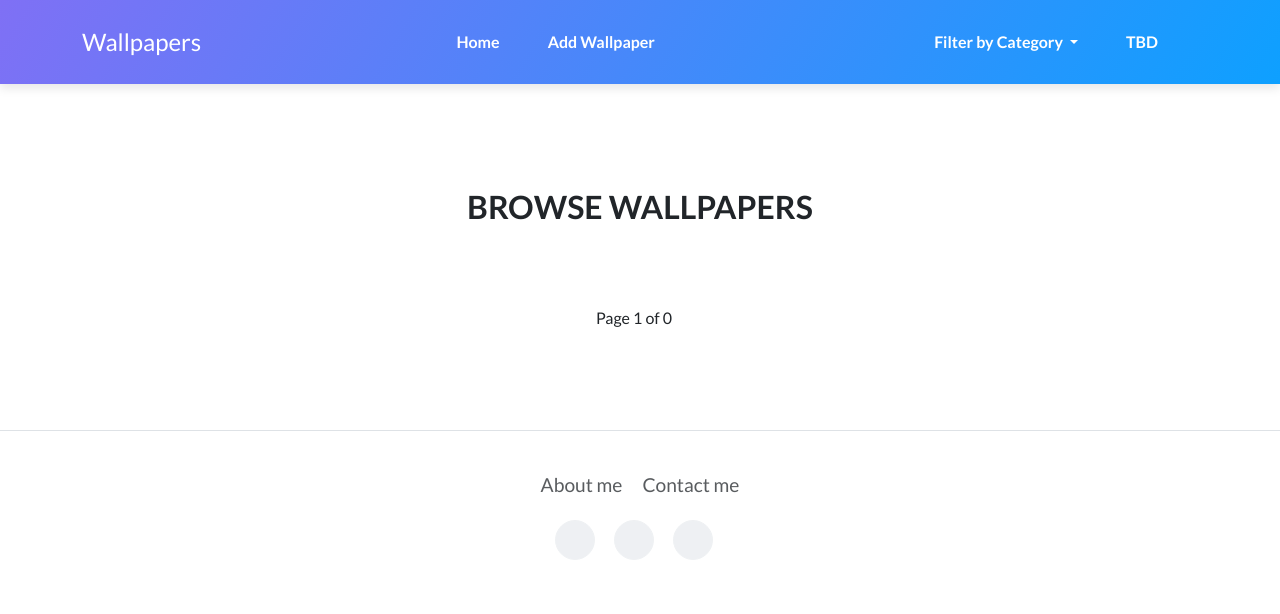
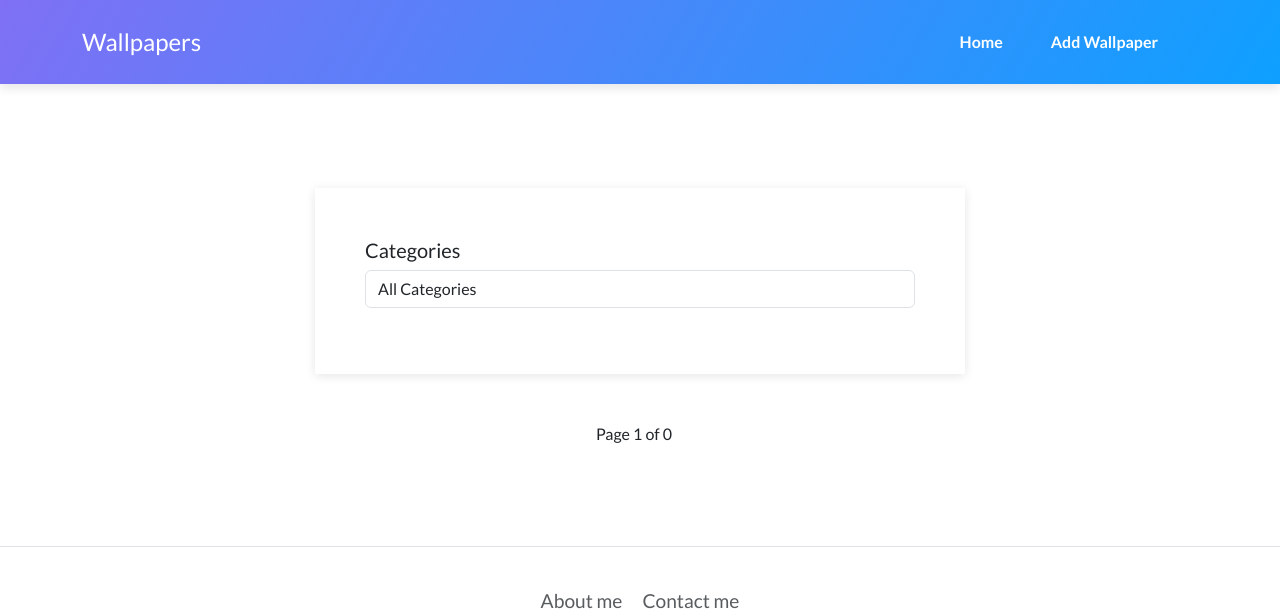
Before and after one commit to SaifAutomatron/WallpaperAPI, a FastAPI app: page / in a window 1280 px wide. Shown: the top 614 px of the page. Run offline with FastAPI, Linux system fonts and the light colour scheme; some libraries are stand-ins or nearby versions.

Commit message:
category filter added for wallpapers

```diff
--- a/main.py
+++ b/main.py
@@ -1,3 +1,6 @@
+import os
+
+import uvicorn
 from fastapi import FastAPI, Request, Depends, Query
 from sqlalchemy.orm import Session
 from starlette.staticfiles import StaticFiles
@@ -48,3 +51,13 @@ async def home(
         "size": size,
         "total_pages": (total_count + size - 1) // size
     })
+
+
+if __name__ == "__main__":
+    print("Strating webserver..")
+    uvicorn.run(
+        app,
+        host="0.0.0.0",
+        port=int(os.environ.get("PORT", 8080)),
+        proxy_headers=True
+    )
--- a/templates/index.html
+++ b/templates/index.html
@@ -21,32 +21,23 @@
                     <li class="nav-item"><a class="nav-link" href="/Wallpapers/upload">Add Wallpaper</a></li>
                 </ul>
             </div>
-            <div class="collapse navbar-collapse" id="navbarNav2">
-            <ul class="navbar-nav ms-auto">
-                <li class="nav-item dropdown">
-                    <a class="nav-link dropdown-toggle" href="#" id="navbarDropdownMenuLink" role="button" data-bs-toggle="dropdown" aria-expanded="false">
-                        Filter by Category
-                    </a>
-                    <ul class="dropdown-menu" aria-labelledby="navbarDropdownMenuLink">
-                        <li><a class="dropdown-item" href="/Wallpapers/category/Nature">Nature</a></li>
-                        <li><a class="dropdown-item" href="/Wallpapers/category/Cities">Cities</a></li>
-                        <li><a class="dropdown-item" href="/Wallpapers/category/Abstract">Abstract</a></li>
-                        <li><a class="dropdown-item" href="/Wallpapers/category/Animals">Animals</a></li>
-                        <li><a class="dropdown-item" href="/Wallpapers/category/Technology">Technology</a></li>
-                    </ul>
-                </li>
-                <li class="nav-item"><a class="nav-link" href="#">TBD</a></li>
-            </ul>
-        </div>
         </div>
     </nav>
     <main class="page projects-page">
         <section class="portfolio-block projects-cards">
             <div class="container">
-                <div class="heading">
-                    <h2>Browse Wallpapers</h2>
-                </div>
-                <div class="row">
+           <form action="/" method="get" class="mb-sm-5">
+               <h5>Categories</h5>
+            <select class="form-control mb-3" name="category" onchange="this.form.submit()">
+                <option value="" {% if request.query_params['category']|default('') == '' %}selected{% endif %}>All Categories</option>
+                <option value="Nature" {% if request.query_params['category'] == 'Nature' %}selected{% endif %}>Nature</option>
+                <option value="Cities" {% if request.query_params['category'] == 'Cities' %}selected{% endif %}>Cities</option>
+                <option value="Abstract" {% if request.query_params['category'] == 'Abstract' %}selected{% endif %}>Abstract</option>
+                <option value="Animals" {% if request.query_params['category'] == 'Animals' %}selected{% endif %}>Animals</option>
+                <option value="Technology" {% if request.query_params['category'] == 'Technology' %}selected{% endif %}>Technology</option>
+            </select>
+            </form>
+            <div class="row">
                {% for wallpaper in wallpapers %}
                 <div class="col-md-6 col-lg-4 mb-4">
                     <div class="card border-0 h-100">
```
